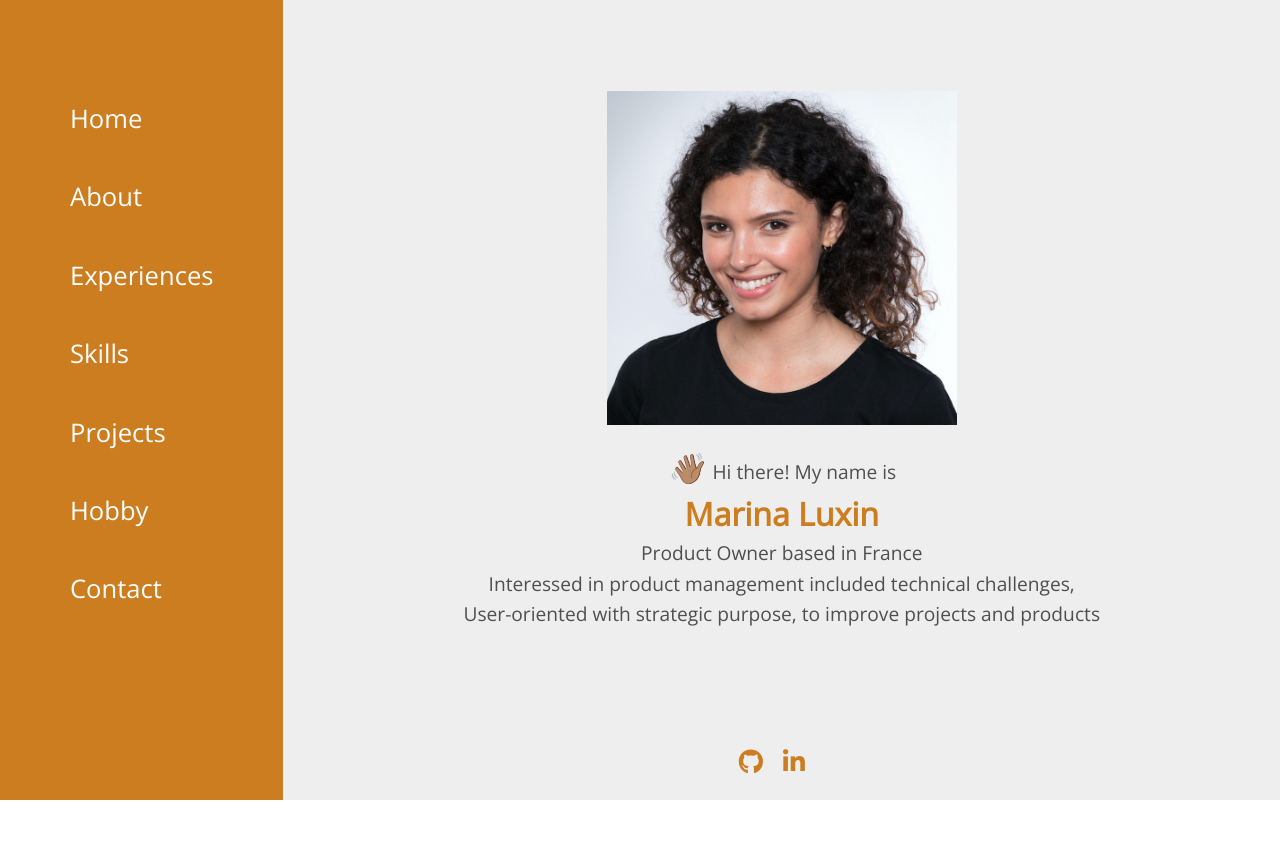
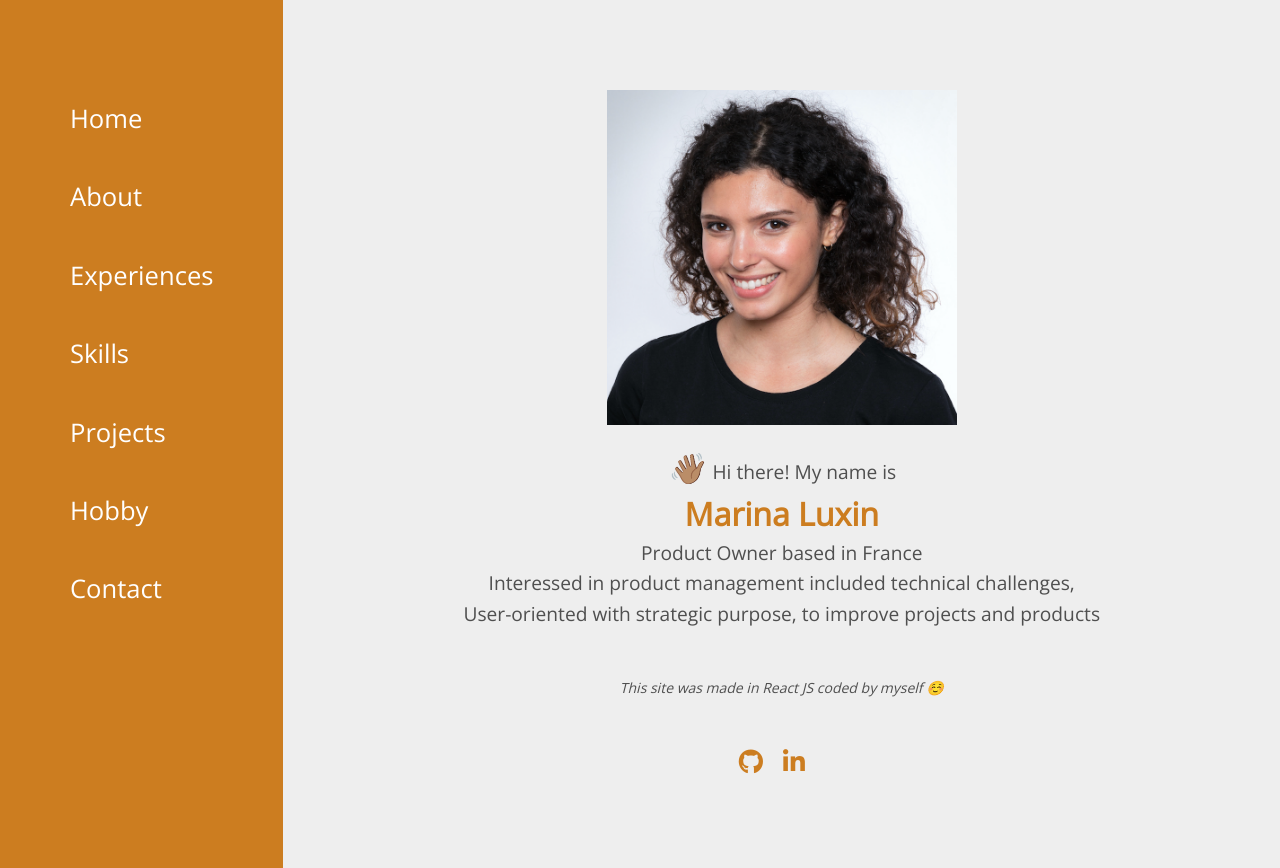
Before and after one commit to Rinaroar/online_po, a React (Create React App) app: page / in a window 1280 px wide. Before the commit the page ends 800 px from the top, so only its background shows below. Built offline with nearby package versions, Linux system fonts and the light colour scheme.

Commit message:
added explaination in homepage

```diff
--- a/src/contents/Home.js
+++ b/src/contents/Home.js
@@ -84,6 +84,10 @@ ${MAX.MEDIA_XS} {
 }
 `
 
+const Made = styled.p`
+  font-size: 14px;
+`
+
 const Home = () => {
     return (
       <Container>
@@ -99,6 +103,11 @@ const Home = () => {
             Interessed in product management included technical challenges, <Mobile>user-oriented with strategic purpose, to improve projects and products.</Mobile>
               <br/>
             <Jump>User-oriented with strategic purpose, to improve projects and products</Jump></Text>
+            <br/>
+            <br/>
+            <Made>
+              <em>This site was made in React JS coded by myself <span role="img" aria-label="smiley">☺️</span></em>
+            </Made>
           </Section>
         <Social />
       </Container>
```
